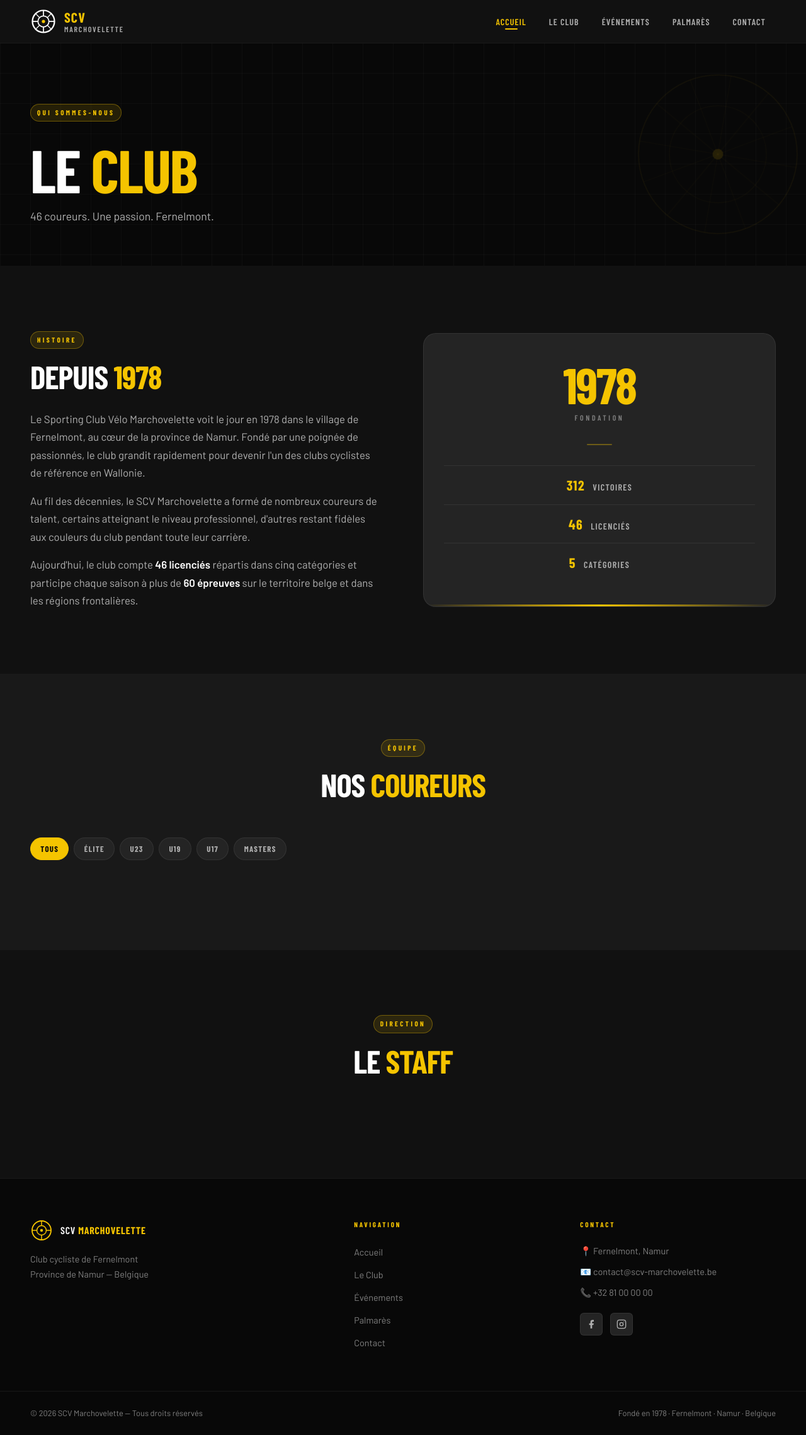
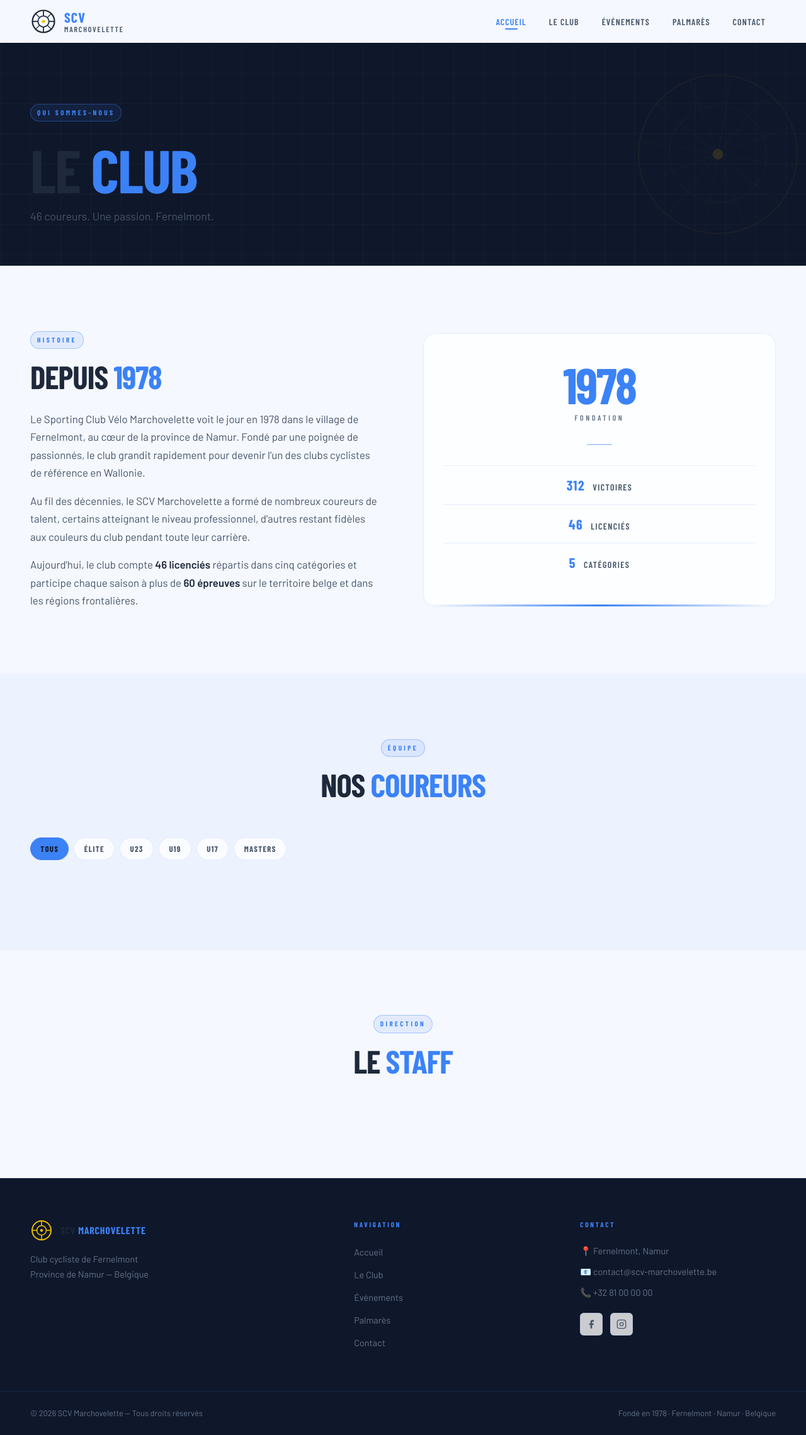
Before and after one commit to noe-root/SCV_Marchovelette, a PHP site: page /scv-marchovelette/ in a window 1280 px wide. Shown: the whole page at 63% size. Run offline with PHP 8.4, Linux system fonts and the light colour scheme; data that the repository does not hold is empty; some libraries are stand-ins or nearby versions; some web fonts are replaced.

Commit message:
Changes before error encountered
Agent-Logs-Url: https://github.com/noe-root/SCV_Marchovelette/sessions/6d31d2bc-98b2-4c92-8ae1-7e32294d40f3

Co-authored-by: noe-root <255883298+noe-root@users.noreply.github.com>

```diff
--- a/Assets/css/style.css
+++ b/Assets/css/style.css
@@ -1,25 +1,30 @@
 /* ═══════════════════════════════════════════════════════════════════════════
-   SCV MARCHOVELETTE — Modern Professional Design
+   SCV MARCHOVELETTE — Luminous Futuristic Light Theme
    ═══════════════════════════════════════════════════════════════════════════ */
 
 /* ─── CSS CUSTOM PROPERTIES ──────────────────────────────────────────────── */
 :root {
-  /* Colors */
-  --yellow:       #f5c400;
-  --yellow-dark:  #d4a900;
-  --yellow-dim:   rgba(245, 196, 0, 0.12);
-  --black:        #080808;
-  --dark:         #111111;
-  --dark-2:       #191919;
-  --dark-3:       #242424;
-  --dark-4:       #2e2e2e;
-  --gray:         #808080;
-  --gray-light:   #b0b0b0;
-  --white:        #ffffff;
-  --off-white:    #f6f6f4;
-  --text-muted:   rgba(255,255,255,0.45);
-  --border:       rgba(255,255,255,0.07);
-  --border-hover: rgba(245,196,0,0.35);
+  /* Primary accent: electric blue (replaces yellow throughout) */
+  --yellow:       #3b82f6;
+  --yellow-dark:  #2563eb;
+  --yellow-dim:   rgba(59,130,246,0.10);
+  /* Background layers — light theme */
+  --black:        #0f172a;
+  --dark:         #f5f8ff;
+  --dark-2:       #edf2ff;
+  --dark-3:       rgba(255,255,255,0.78);
+  --dark-4:       rgba(255,255,255,0.58);
+  --gray:         #64748b;
+  --gray-light:   #475569;
+  --white:        #1e293b;
+  --off-white:    #e8f0ff;
+  --text-dark:    #1e293b;
+  --text-muted:   rgba(30,41,59,0.45);
+  --border:       rgba(59,130,246,0.13);
+  --border-hover: rgba(59,130,246,0.38);
+  /* Purple secondary accent */
+  --purple:       #8b5cf6;
+  --purple-dim:   rgba(139,92,246,0.08);
 
   /* Typography */
   --font-heading: 'Barlow Condensed', sans-serif;
```
